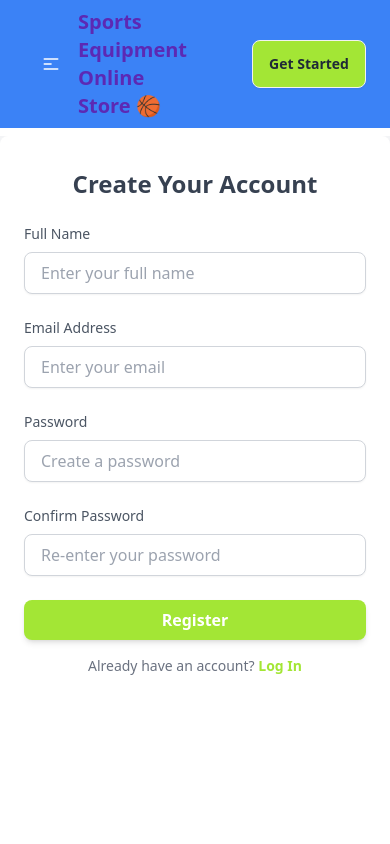
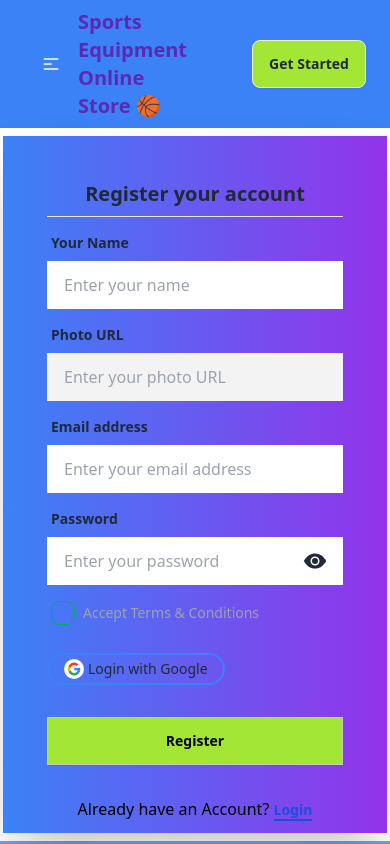
Before and after one commit to tonmoy-sutradhar/Sports-equpment-website-Client-, a React (Vite) app: page /register in a window 390 px wide. Shown: the top 844 px of the page. Built offline with nearby package versions, Linux system fonts and the light colour scheme; no server answers.

Commit message:
Register with firebase done.

```diff
--- a/package.json
+++ b/package.json
@@ -15,7 +15,9 @@
     "match-sorter": "^8.0.0",
     "react": "^18.3.1",
     "react-dom": "^18.3.1",
+    "react-icons": "^5.4.0",
     "react-router-dom": "^7.0.2",
+    "react-toastify": "^10.0.6",
     "sort-by": "^1.2.0"
   },
   "devDependencies": {
--- a/src/Pages/Login.jsx
+++ b/src/Pages/Login.jsx
@@ -1,84 +1,118 @@
-import React from "react";
+import { useContext, useState } from "react";
+import { Link, useLocation, useNavigate } from "react-router-dom";
+import { AuthContext } from "../Provider/AuthProvider";
+import google from "../assets/google.png";
+import { toast } from "react-toastify";
 
 const Login = () => {
+  const { userLogin, setUser, GoogleLogin } = useContext(AuthContext);
+  const [err, setErr] = useState("");
+  const [success, setSuccess] = useState(false);
+  const navigate = useNavigate();
+  const location = useLocation();
+
+  const handleSubmit = (e) => {
+    e.preventDefault();
+    const form = new FormData(e.target);
+    const email = form.get("email");
+    const password = form.get("password");
+    setSuccess(false);
+    setErr("");
+
+    userLogin(email, password)
+      .then((result) => {
+        const user = result.user;
+        setUser(user);
+        setSuccess(true);
+        toast.success("Login successful");
+        navigate(location?.state ? location.state : "/");
+      })
+      .catch((error) => {
+        // console.log("ERROR IN LOGIN --", error.message);
+        toast.warning("Error in Login..!!");
+        setSuccess(false);
+        setErr(error.message);
+      });
+
+    // console.log(email, password);
+  };
+  // min-h-screen
+
   return (
     <>
-      <div className="min-h-screen flex flex-col md:flex-row items-center justify-center bg-gray-100">
-        {/* Left Section: Illustration/Brand */}
-        <div className="hidden md:flex flex-1 bg-gradient-to-r from-lime-400 to-green-500 h-full items-center justify-center">
-          <div className="text-center px-8">
-            <h2 className="text-4xl lg:text-5xl font-extrabold text-white mb-6">
-              Welcome Back!
-            </h2>
-            <p className="text-white text-lg leading-relaxed max-w-md mx-auto">
-              Discover your next adventure in sports. Log in to your account and
-              gear up for greatness!
-            </p>
-          </div>
-        </div>
-
-        {/* Right Section: Login Form */}
-        <div className="flex-1 max-w-md w-full px-6 sm:px-8 md:px-12 bg-white shadow-lg rounded-lg py-8">
-          <h2 className="text-2xl sm:text-3xl font-bold text-center mb-6 text-gray-700">
-            Login to Your Account
-          </h2>
-
-          <form className="space-y-6">
-            {/* Email Input */}
-            <div>
-              <label
-                htmlFor="email"
-                className="block text-gray-600 text-sm font-medium mb-2"
-              >
-                Email Address
+      <div className=" flex justify-center items-center ">
+        <div className="card bg-blue-300 w-full max-w-sm shrink-0 shadow-2xl rounded-none p-3 ">
+          <form onSubmit={handleSubmit} className="card-body ">
+            <h1 className="text-xl font-semibold text-center">
+              Login your account
+            </h1>
+            <div className="form-control">
+              <label className="label">
+                <span className="label-text font-semibold">Email address</span>
               </label>
               <input
                 type="email"
-                id="email"
-                className="w-full px-4 py-2 border border-gray-300 rounded-lg shadow-sm focus:ring-2 focus:ring-lime-400 focus:outline-none"
-                placeholder="Enter your email"
+                name="email"
+                placeholder="Enter your email address"
+                className="input rounded-none  bg-[#F3F3F3]"
+                required
               />
             </div>
-
-            {/* Password Input */}
-            <div>
-              <label
-                htmlFor="password"
-                className="block text-gray-600 text-sm font-medium mb-2"
-              >
-                Password
+            <div className="form-control">
+              <label className="label">
+                <span className="label-text font-bold">Password</span>
               </label>
               <input
                 type="password"
-                id="password"
-                className="w-full px-4 py-2 border border-gray-300 rounded-lg shadow-sm focus:ring-2 focus:ring-lime-400 focus:outline-none"
+                name="password"
                 placeholder="Enter your password"
+                className="input rounded-none bg-[#F3F3F3]"
+                required
               />
+              <label className="label">
+                <Link
+                  to="/forgotPassword"
+                  className="label-text-alt link link-hover text-red-500"
+                >
+                  Forgot password?
+                </Link>
+              </label>
+              {/* {<label className="label text-sm text-red-600">{err}</label>} */}
+            </div>
+            {/* Google login */}
+            <div className="flex justify-center gap-1 mt-3 items-center w-[60%] border-2 border-blue-500 rounded-full px-1">
+              <img className="w-5 h-5 rounded-full" src={google} alt="img" />
+              <button
+                onClick={() => {
+                  GoogleLogin()
+                    .then(() => {
+                      toast.success("Google login successful");
+                      navigate("/");
+                    })
+                    .catch((error) => {
+                      toast.warning("Google login don't succesful");
+                    });
+                }}
+                className="text-sm py-1"
+              >
+                Login with Google
+              </button>
             </div>
 
-            {/* Submit Button */}
-            <div>
-              <button
-                type="submit"
-                className="w-full py-2 px-4 bg-lime-400 hover:bg-lime-500 text-white font-semibold rounded-lg shadow-md focus:outline-none focus:ring-2 focus:ring-lime-400 transition duration-200"
-              >
-                Log In
+            <div className="form-control mt-6">
+              <button className="btn btn-active bg-lime-400 text-black font-bold rounded-lg">
+                Login
               </button>
             </div>
+            {/* {success && toast.success("Login successful")}
+          {err && toast.warning("Error in Login..!!")} */}
           </form>
-
-          {/* Additional Options */}
-          <div className="mt-4 text-center">
-            <p className="text-gray-500 text-sm">
-              Don't have an account?{" "}
-              <a
-                href="#"
-                className="text-lime-400 hover:underline font-semibold"
-              >
-                Sign Up
-              </a>
-            </p>
-          </div>
+          <p className="text-sm text-center text-gray-500 mt-2">
+            Don’t Have An Account ?{" "}
+            <Link to="/register" className="text-red-500">
+              Registers
+            </Link>
+          </p>
         </div>
       </div>
     </>
--- a/src/Pages/Register.jsx
+++ b/src/Pages/Register.jsx
@@ -1,119 +1,314 @@
-import React from "react";
+import { useContext, useState } from "react";
+import { AuthContext } from "./../Provider/AuthProvider";
+import google from "../assets/google.png";
+import { IoMdEyeOff } from "react-icons/io";
+import { IoEyeSharp } from "react-icons/io5";
+import { Link, useNavigate } from "react-router-dom";
+import { toast } from "react-toastify";
 
 const Register = () => {
+  const { createNewUser, setUser, updateUserProfile, GoogleLogin } =
+    useContext(AuthContext);
+
+  const [err, setErr] = useState("");
+  const [success, setSuccess] = useState(false);
+  const [showPassword, setShowPassword] = useState(false);
+  const navigate = useNavigate();
+
+  const handleSubmit = (e) => {
+    e.preventDefault();
+    const form = new FormData(e.target);
+    const name = form.get("name");
+    const email = form.get("email");
+    const password = form.get("password");
+    const photo = form.get("photo");
+    const terms = form.get("terms");
+
+    setErr("");
+    setSuccess(false);
+
+    if (password.length <= 6) {
+      setErr("Password must be more than 6 characters.");
+      toast.warning("Password must be more than 6 characters.");
+      return;
+    }
+
+    if (!terms) {
+      setErr("Please Accept Terms & Condition");
+      toast.warning("Please Accept Terms & Condition");
+      return;
+    }
+
+    const regex =
+      /^(?=.*[a-z])(?=.*[A-Z])(?=.*\d)(?=.*[!@#$%^&*(),.?":{}|<>])[A-Za-z\d!@#$%^&*(),.?":{}|<>]{8,}$/;
+    if (!regex.test(password)) {
+      setErr(
+        "Password must contain more than six characters, one number, one uppercase letter, and one special character."
+      );
+      toast.warning(
+        "Password must contain more than six characters, one number, one uppercase letter, and one special character."
+      );
+      return;
+    }
+
+    // Create new user
+    createNewUser(email, password)
+      .then((result) => {
+        const user = result.user;
+        setUser(user);
+        setSuccess(true);
+        toast.success("Sign up successfully.");
+
+        updateUserProfile({ displayName: name, photoURL: photo })
+          .then(() => {
+            navigate("/");
+            console.log("Profile Update.");
+          })
+          .catch((error) => {
+            console.log("ERROR IN PROFILE --", error);
+          });
+      })
+      .catch((error) => {
+        // console.log("ERROR IN REGISTER --", error.message);
+        toast.warning(`Error: ${error.message}`);
+        setSuccess(false);
+      });
+  };
+
   return (
-    <div>
-      <div className="min-h-screen flex flex-col md:flex-row items-center justify-center bg-gray-100">
-        {/* Left Section: Illustration/Brand */}
-        <div className="hidden md:flex flex-1 bg-gradient-to-r h-[500px] from-lime-400 to-green-500  items-center justify-center">
-          <div className="text-center px-8">
-            <h2 className="text-4xl lg:text-5xl font-extrabold text-white mb-6">
-              Join the EquiSports Community!
-            </h2>
-            <p className="text-white text-lg leading-relaxed max-w-md mx-auto">
-              Sign up today to access premium sports gear and connect with other
-              athletes. Your journey to greatness starts here.
+    <div className="flex justify-center items-center">
+      {/* Left Side: Image/Welcome Section */}
+
+      <div className="hidden md:flex w-full md:w-1/2 hero relative bg-[url('https://media.licdn.com/dms/image/v2/D5612AQHwiDS5WkydGA/article-cover_image-shrink_720_1280/article-cover_image-shrink_720_1280/0/1682490558908?e=2147483647&v=beta&t=2vB1mER2TmX5zWcFvytabIi4jK1nroqFlDFS_6HJreE')] bg-cover bg-center h-[500px]  items-center justify-center md:h-[690px] mr-7 text-white p-6 ">
+        <div className="text-center text-purple-600">
+          <h1 className="text-4xl font-bold mb-4">Welcome!</h1>
+          <p className="text-lg">
+            Join us today and explore the endless possibilities.
+            <br />
+            Create your account now!
           </p>
         </div>
       </div>
 
-        {/* Right Section: Registration Form */}
-        <div className="flex-1 max-w-md w-full px-6 sm:px-8 md:px-12 bg-white shadow-lg rounded-lg py-8">
-          <h2 className="text-2xl sm:text-3xl font-bold text-center mb-6 text-gray-700">
-            Create Your Account
-          </h2>
-
-          <form className="space-y-6">
-            {/* Full Name */}
-            <div>
-              <label
-                htmlFor="name"
-                className="block text-gray-600 text-sm font-medium mb-2"
-              >
-                Full Name
+      <div className="card bg-gradient-to-r from-blue-500 to-purple-600 w-full max-w-sm shrink-0 shadow-2xl rounded-none p-3">
+        <form onSubmit={handleSubmit} className="card-body ">
+          <h1 className="text-xl font-semibold text-center">
+            Register your account
+          </h1>
+          <hr />
+          <div className="form-control">
+            <label className="label">
+              <span className="label-text font-semibold">Your Name</span>
             </label>
             <input
               type="text"
-                id="name"
-                className="w-full px-4 py-2 border border-gray-300 rounded-lg shadow-sm focus:ring-2 focus:ring-lime-400 focus:outline-none"
-                placeholder="Enter your full name"
+              name="name"
+              placeholder="Enter your name"
+              className="input rounded-none bg-[white]"
+              required
             />
           </div>
-
-            {/* Email Input */}
-            <div>
-              <label
-                htmlFor="email"
-                className="block text-gray-600 text-sm font-medium mb-2"
-              >
-                Email Address
+          <div className="form-control">
+            <label className="label">
+              <span className="label-text font-semibold">Photo URL</span>
+            </label>
+            <input
+              type="text"
+              name="photo"
+              placeholder="Enter your photo URL"
+              className="input rounded-none bg-[#F3F3F3]"
+              required
+            />
+          </div>
+          <div className="form-control">
+            <label className="label">
+              <span className="label-text font-semibold">Email address</span>
             </label>
             <input
               type="email"
-                id="email"
-                className="w-full px-4 py-2 border border-gray-300 rounded-lg shadow-sm focus:ring-2 focus:ring-lime-400 focus:outline-none"
-                placeholder="Enter your email"
+              name="email"
+              placeholder="Enter your email address"
+              className="input rounded-none bg-[white]"
+              required
             />
           </div>
-
-            {/* Password Input */}
-            <div>
-              <label
-                htmlFor="password"
-                className="block text-gray-600 text-sm font-medium mb-2"
-              >
-                Password
+          <div className="form-control relative">
+            <label className="label">
+              <span className="label-text font-bold">Password</span>
             </label>
             <input
-                type="password"
-                id="password"
-                className="w-full px-4 py-2 border border-gray-300 rounded-lg shadow-sm focus:ring-2 focus:ring-lime-400 focus:outline-none"
-                placeholder="Create a password"
+              type={showPassword ? "text" : "password"}
+              name="password"
+              placeholder="Enter your password"
+              className="input rounded-none bg-[white]"
+              required
             />
+            <button
+              type="button"
+              onClick={() => setShowPassword(!showPassword)}
+              className="text-2xl absolute right-4 top-12"
+            >
+              {showPassword ? <IoMdEyeOff /> : <IoEyeSharp />}
+            </button>
+          </div>
+          <div className="form-control">
+            <label className="cursor-pointer label justify-start">
+              <input
+                type="checkbox"
+                name="terms"
+                className="checkbox checkbox-success"
+              />
+              <span className="label-text ml-2 text-gray-400">
+                Accept Terms & Conditions
+              </span>
+            </label>
           </div>
 
-            {/* Confirm Password */}
-            <div>
-              <label
-                htmlFor="confirm-password"
-                className="block text-gray-600 text-sm font-medium mb-2"
+          <div className="flex justify-center gap-1 mt-3 items-center w-[60%] border-2 border-blue-500 rounded-full px-1">
+            <img className="w-5 h-5 rounded-full" src={google} alt="img" />
+            <button
+              type="button"
+              onClick={() => {
+                GoogleLogin()
+                  .then(() => {
+                    toast.success("Google login successful");
+                    navigate("/");
+                  })
+                  .catch((error) => {
+                    toast.warning("Google login unsuccessful");
+                  });
+              }}
+              className="text-sm py-1"
             >
-                Confirm Password
-              </label>
-              <input
-                type="password"
-                id="confirm-password"
-                className="w-full px-4 py-2 border border-gray-300 rounded-lg shadow-sm focus:ring-2 focus:ring-lime-400 focus:outline-none"
-                placeholder="Re-enter your password"
-              />
+              Login with Google
+            </button>
           </div>
 
-            {/* Submit Button */}
-            <div>
+          <div className="form-control mt-6">
             <button
               type="submit"
-                className="w-full py-2 px-4 bg-lime-400 hover:bg-lime-500 text-white font-semibold rounded-lg shadow-md focus:outline-none focus:ring-2 focus:ring-lime-400 transition duration-200"
+              className="btn btn-active bg-lime-400 text-black font-bold rounded-none"
             >
               Register
             </button>
           </div>
         </form>
 
-          {/* Additional Options */}
-          <div className="mt-4 text-center">
-            <p className="text-gray-500 text-sm">
-              Already have an account?{" "}
-              <a
-                href="#"
-                className="text-lime-400 hover:underline font-semibold"
+        <p className="text-black font-thin text-center">
+          Already have an Account?{" "}
+          <Link
+            className="text-blue-700 text-sm font-bold border-b-2 border-blue-700"
+            to="/login"
           >
-                Log In
-              </a>
+            Login
+          </Link>
         </p>
       </div>
     </div>
-      </div>
-    </div>
+
+    // <div className="flex flex-col md:flex-row h-screen bg-gradient-to-r from-purple-600 to-blue-500">
+    //   {/* Left Side: Image/Welcome Section */}
+    //   <div className="hidden md:flex w-full md:w-1/2 items-center justify-center text-white p-6">
+    //     <div className="text-center">
+    //       <h1 className="text-4xl font-bold mb-4">Welcome!</h1>
+    //       <p className="text-lg">
+    //         Join us today and explore the endless possibilities.
+    //         <br />
+    //         Create your account now!
+    //       </p>
+    //     </div>
+    //   </div>
+
+    //   {/* Right Side: Form Section */}
+    //   <div className="flex w-full md:w-1/2 justify-center items-center bg-white">
+    //     <div className="w-full max-w-md p-6 rounded-lg shadow-lg">
+    //       <form onSubmit={handleSubmit}>
+    //         <h1 className="text-2xl font-bold text-center mb-4">Register</h1>
+    //         <div className="form-control mb-4">
+    //           <label className="label">
+    //             <span className="label-text font-semibold">Your Name</span>
+    //           </label>
+    //           <input
+    //             type="text"
+    //             name="name"
+    //             placeholder="Enter your name"
+    //             className="input input-bordered w-full rounded-md"
+    //             required
+    //           />
+    //         </div>
+    //         <div className="form-control mb-4">
+    //           <label className="label">
+    //             <span className="label-text font-semibold">Photo URL</span>
+    //           </label>
+    //           <input
+    //             type="text"
+    //             name="photo"
+    //             placeholder="Enter your photo URL"
+    //             className="input input-bordered w-full rounded-md"
+    //             required
+    //           />
+    //         </div>
+    //         <div className="form-control mb-4">
+    //           <label className="label">
+    //             <span className="label-text font-semibold">Email address</span>
+    //           </label>
+    //           <input
+    //             type="email"
+    //             name="email"
+    //             placeholder="Enter your email address"
+    //             className="input input-bordered w-full rounded-md"
+    //             required
+    //           />
+    //         </div>
+    //         <div className="form-control mb-4">
+    //           <label className="label">
+    //             <span className="label-text font-semibold">Password</span>
+    //           </label>
+    //           <div className="relative">
+    //             <input
+    //               type={showPassword ? "text" : "password"}
+    //               name="password"
+    //               placeholder="Enter your password"
+    //               className="input input-bordered w-full rounded-md"
+    //               required
+    //             />
+    //             <button
+    //               type="button"
+    //               onClick={() => setShowPassword(!showPassword)}
+    //               className="absolute right-4 top-2 text-xl"
+    //             >
+    //               {showPassword ? <IoMdEyeOff /> : <IoEyeSharp />}
+    //             </button>
+    //           </div>
+    //         </div>
+    //         <div className="form-control mb-4">
+    //           <label className="label cursor-pointer">
+    //             <input type="checkbox" name="terms" className="checkbox" />
+    //             <span className="label-text ml-2">
+    //               Accept Terms & Conditions
+    //             </span>
+    //           </label>
+    //         </div>
+    //         <div className="form-control mb-4">
+    //           <button
+    //             type="submit"
+    //             className="btn btn-primary w-full rounded-md"
+    //           >
+    //             Register
+    //           </button>
+    //         </div>
+    //       </form>
+    //       <div className="text-center">
+    //         <p className="text-sm">
+    //           Already have an account?{" "}
+    //           <Link to="/login" className="text-blue-600">
+    //             Login here
+    //           </Link>
+    //         </p>
+    //       </div>
+    //     </div>
+    //   </div>
+    // </div>
   );
 };
 
--- a/src/Provider/AuthProvider.jsx
+++ b/src/Provider/AuthProvider.jsx
@@ -9,6 +9,7 @@ import {
   signInWithEmailAndPassword,
   signInWithPopup,
   signOut,
+  updateProfile,
 } from "firebase/auth";
 
 export const AuthContext = createContext();
--- a/src/main.jsx
+++ b/src/main.jsx
@@ -3,9 +3,13 @@ import { createRoot } from "react-dom/client";
 import "./index.css";
 import { RouterProvider } from "react-router-dom";
 import router from "./Routes/Routes.jsx";
+import AuthProvider from "./Provider/AuthProvider.jsx";
 
 createRoot(document.getElementById("root")).render(
   <StrictMode>
-    <RouterProvider router={router}></RouterProvider>
+    <AuthProvider>
+      {" "}
+      <RouterProvider router={router}></RouterProvider>
+    </AuthProvider>
   </StrictMode>
 );
```
Also changed, not shown: src/Layout/MainLayout.jsx (+15 -0 lines), src/assets/google.png (added), 1 other file (tests, documents, lock files or other folders). Lines whose indentation alone changed are shown as unchanged.
